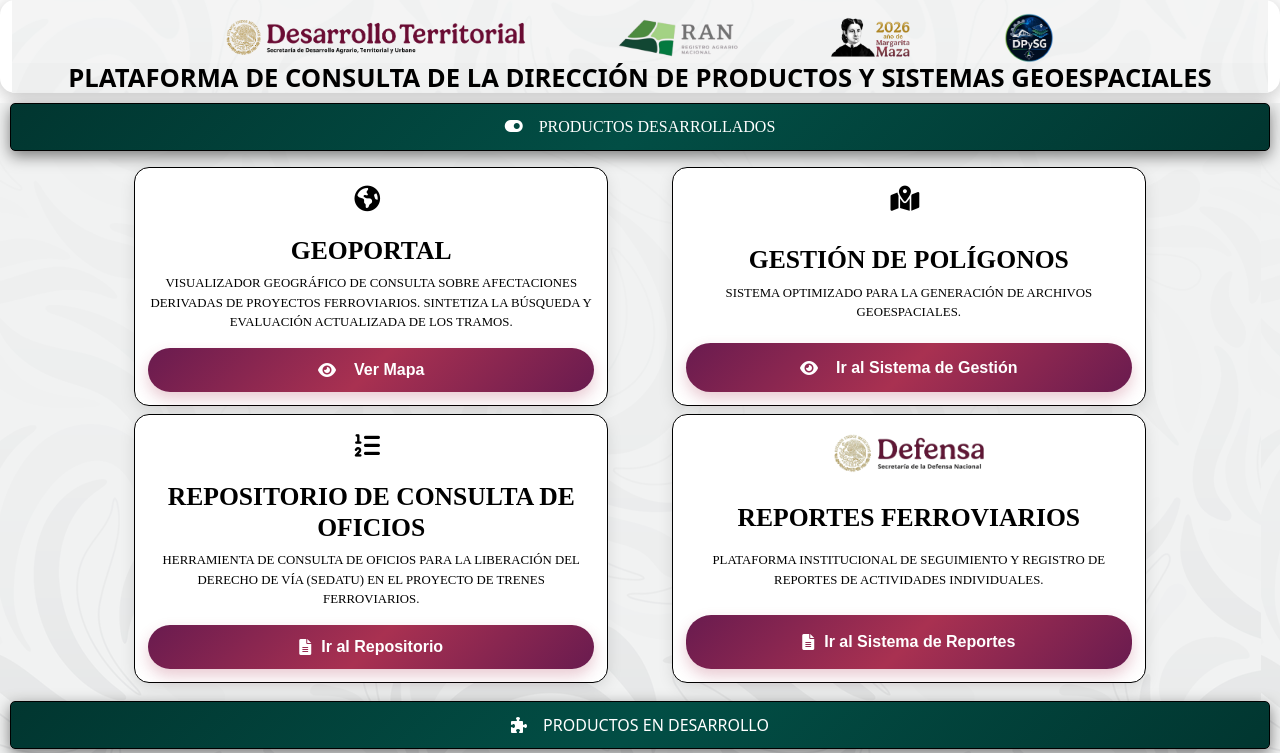
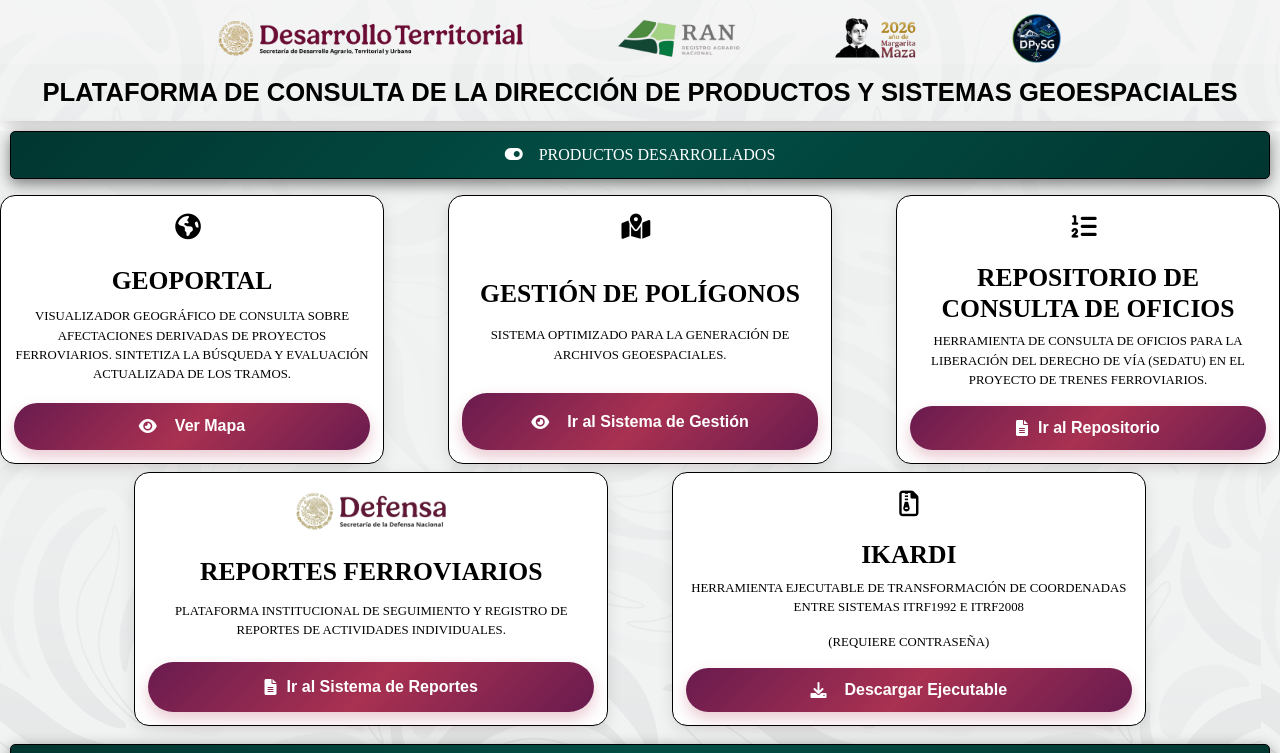
Before and after one commit to CODISIG/homepage, a plain HTML site: page index.html in a window 1280 px wide. Shown: the top 753 px of the page. Drawn offline with nearby package versions, Linux system fonts and the light colour scheme; files whose address does not match are found by name.

```diff
--- a/index.html
+++ b/index.html
@@ -16,7 +16,6 @@
     <body>
         <!--Header-->
         <div class="header">
-            <div class="container-fluid">
             <div style="background-image: url(./Images/back.png); background-size: cover; background-position: center; max-width:100%">
                 <h2>
                     <div class="logos-header">
@@ -26,6 +25,7 @@
                         <img src=".\Images\DPySG.png" width=4%>
                     </div>
                     <div class= "row align-items-center text-center">
+                    <div class="header-h1">
                             <div class="action-title">
                                 PLATAFORMA DE CONSULTA DE LA DIRECCIÓN DE PRODUCTOS Y SISTEMAS GEOESPACIALES
 
@@ -33,7 +33,7 @@
                     </div>
                 </h2>
             </div>
-            </div>
+
         </div>
 
         <!--ELEMENTOS DE CONSULTA-->
@@ -65,8 +65,7 @@
                     <div class="action-icon">
                         <i class="fas fa-map-marked-alt me-2"></i>
                     </div>
-                    <div class="action-title">
-                        GESTIÓN DE POLÍGONOS
+                    <div class="action-title"> GESTIÓN DE POLÍGONOS
                     </div>
                     <p class="action-description"> SISTEMA OPTIMIZADO PARA LA GENERACIÓN DE ARCHIVOS GEOESPACIALES.
                     </p>
@@ -74,9 +73,7 @@
                         <i class="fas fa-eye me-2"></i>Ir al Sistema de Gestión
                     </a>
                 </div>
-            </div>
-            <div class="actions-container">
-                <!--5. CONSULTA DE OFICIOS-->
+                <!--3. CONSULTA DE OFICIOS-->
                 <div class="action-card">
                     <div class="action-icon">
                         <i class="fa fa-list-ol me-2"></i>
@@ -89,7 +86,22 @@
                         <i class="fa fa-file-text"></i>Ir al Repositorio
                     </a>
                 </div>
-                <!--3. REPORTES DE SEDENA-->
+            </div>
+            <div class="actions-container">
+                <!-- 3. CONSULTA DE OFICIOS
+                <div class="action-card">
+                    <div class="action-icon">
+                        <i class="fa fa-list-ol me-2"></i>
+                    </div>
+                    <h3 class="action-title">REPOSITORIO DE CONSULTA DE OFICIOS</h3>
+                    <p class="action-description">
+                        HERRAMIENTA DE CONSULTA DE OFICIOS PARA LA LIBERACIÓN DEL DERECHO DE VÍA (SEDATU) EN EL PROYECTO DE TRENES FERROVIARIOS.
+                    </p>
+                    <a href="https://proyectooficiostrenes.netlify.app/" class="action-btn" target="_blank" rel="noopener noreferrer" onclick="return confirmarAcceso(event)">
+                        <i class="fa fa-file-text"></i>Ir al Repositorio
+                    </a>
+                </div> -->
+                <!--4. REPORTES DE SEDENA-->
                 <div class="action-card">
                     <div class="action-icon">
                         <i>
@@ -101,6 +113,22 @@
                     </p>
                     <a href="https://neuter-result-eraser.ngrok-free.dev/login" class="action-btn">
                         <i class="fa fa-file-text"></i>Ir al Sistema de Reportes
+                    </a>
+                </div>
+                <!-- 1.IKARDY-->
+                <div class="action-card">
+                    <div class="action-icon">
+                        <i class="fa-regular fa-file-zipper"></i>
+
+                    </div>
+                    <h3 class="action-title">IKARDI </h3>
+                    <p class="action-description"> HERRAMIENTA EJECUTABLE DE TRANSFORMACIÓN DE COORDENADAS ENTRE SISTEMAS ITRF1992 E ITRF2008
+                    </p>
+                    <p class="action-description"> (REQUIERE CONTRASEÑA)
+                    </p>
+                    <a href="https://drive.google.com/drive/folders/1lWFlbxBCtZNm9TDNmZAMcLO6zRR1z7Mo?usp=sharing" class="action-btn" target="_blank" rel="noopener noreferrer" onclick="return confirmarAcceso(event)">
+                        <i class="fa fa-download me-2"></i>
+                        </i>Descargar Ejecutable
                     </a>
                 </div>
             </div>
```
Lines whose indentation alone changed are shown as unchanged.
